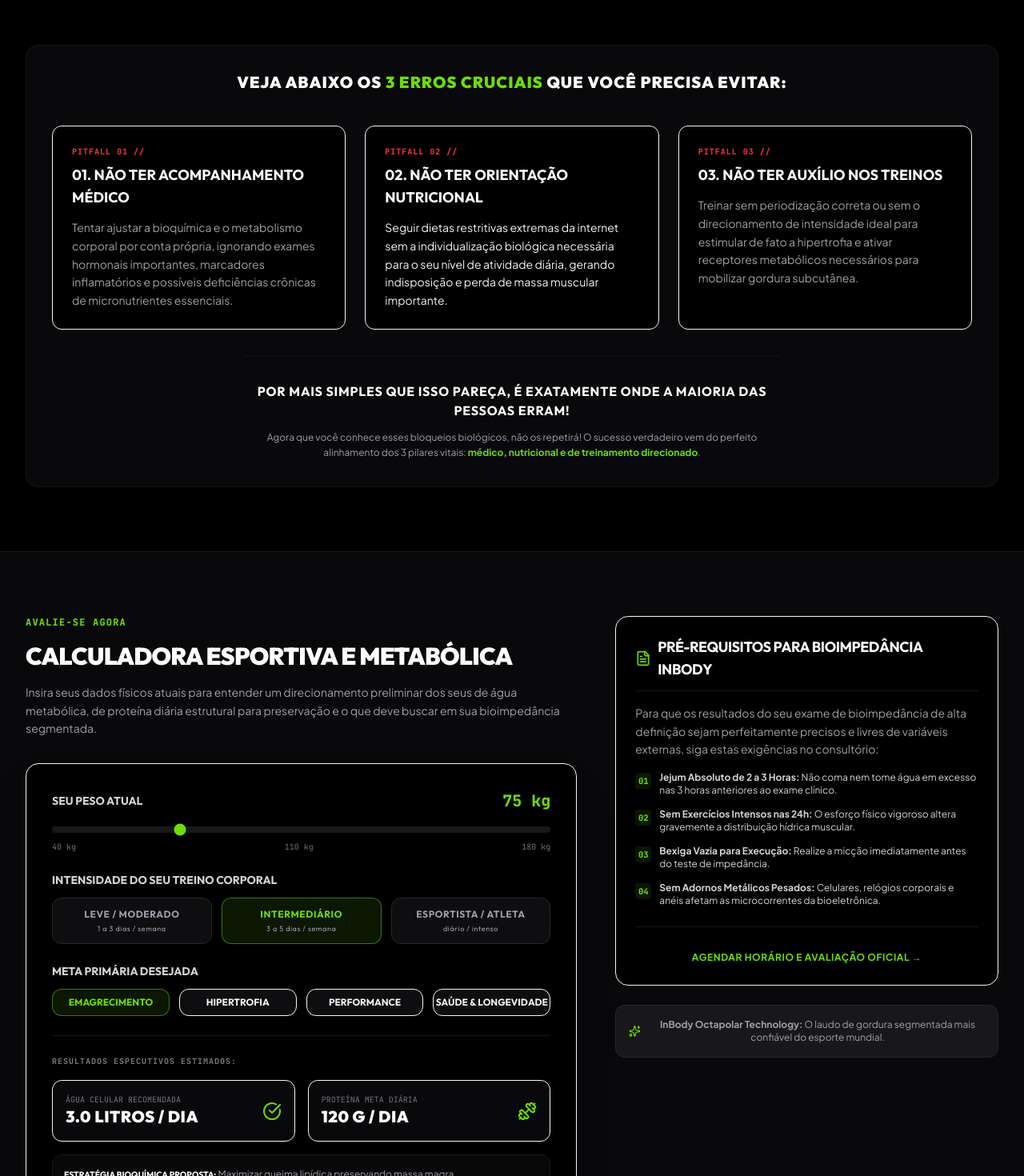
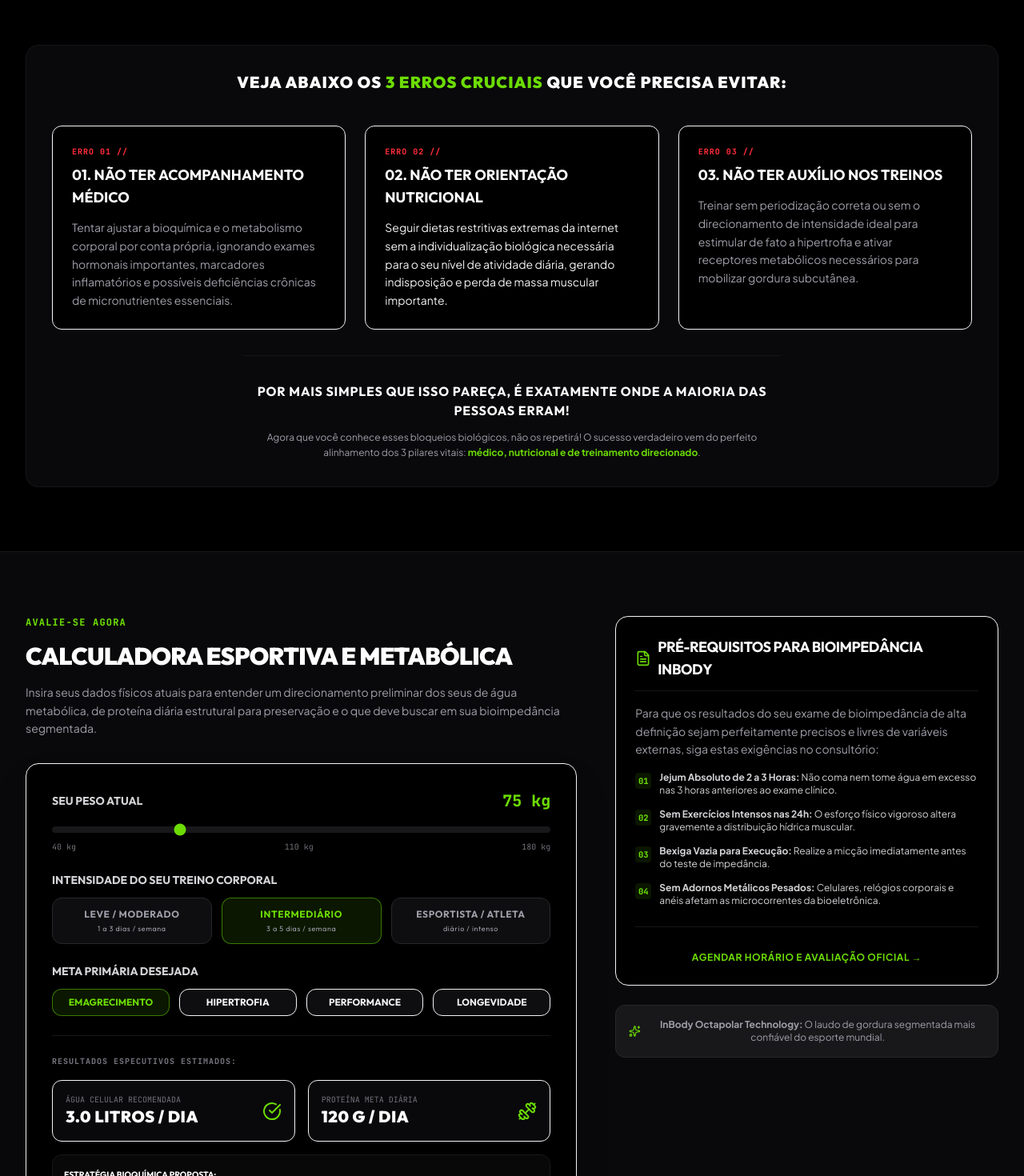
Before and after one commit to eurodev777/react-drfabiopizzni2, a React (Vite) app: page / in a window 1280 px wide. Shown: the part 4083-5553 px from the top of the page at 80% size. Built offline with nearby package versions, Linux system fonts and the light colour scheme.

Commit message:
🚀 feat: a

```diff
--- a/src/App.tsx
+++ b/src/App.tsx
@@ -1075,7 +1075,7 @@ export default function App() {
               {/* ERRO 1 */}
               <div className="p-6 rounded-xl bg-black border border-zinc-850 hover:border-red-500/20 transition-all duration-300">
                 <span className="text-[10px] font-mono text-red-500 block mb-2 font-black uppercase tracking-widest">
-                  PITFALL 01 //
+                  ERRO 01 //
                 </span>
                 <h4 className="text-lg font-bold font-display text-white uppercase mb-3">
                   01. Não ter acompanhamento médico
@@ -1091,7 +1091,7 @@ export default function App() {
               {/* ERRO 2 */}
               <div className="p-6 rounded-xl bg-black border border-zinc-850 hover:border-red-500/20 transition-all duration-300">
                 <span className="text-[10px] font-mono text-red-500 block mb-2 font-black uppercase tracking-widest">
-                  PITFALL 02 //
+                  ERRO 02 //
                 </span>
                 <h4 className="text-lg font-bold font-display text-white uppercase mb-3">
                   02. Não ter orientação nutricional
@@ -1107,7 +1107,7 @@ export default function App() {
               {/* ERRO 3 */}
               <div className="p-6 rounded-xl bg-black border border-zinc-850 hover:border-red-500/20 transition-all duration-300">
                 <span className="text-[10px] font-mono text-red-500 block mb-2 font-black uppercase tracking-widest">
-                  PITFALL 03 //
+                  ERRO 03 //
                 </span>
                 <h4 className="text-lg font-bold font-display text-white uppercase mb-3">
                   03. Não ter auxílio nos treinos
@@ -1252,7 +1252,7 @@ export default function App() {
                       { id: "emagrecimento", label: "Emagrecimento" },
                       { id: "hipertrofia", label: "Hipertrofia" },
                       { id: "performance", label: "Performance" },
-                      { id: "saude", label: "Saúde & Longevidade" },
+                      { id: "saude", label: "Longevidade" },
                     ].map((item) => (
                       <button
                         key={item.id}
@@ -1309,7 +1309,8 @@ export default function App() {
                       <p className="text-zinc-400 font-sans">
                         <strong className="text-white font-display uppercase text-[10.5px]">
                           Estratégia Bioquímica Proposta:
-                        </strong>{" "}
+                        </strong>
+                        <br />
                         {calcResults.pillarGoalText}
                       </p>
                       <p className="text-[10.5px] text-zinc-500 font-mono">
```
